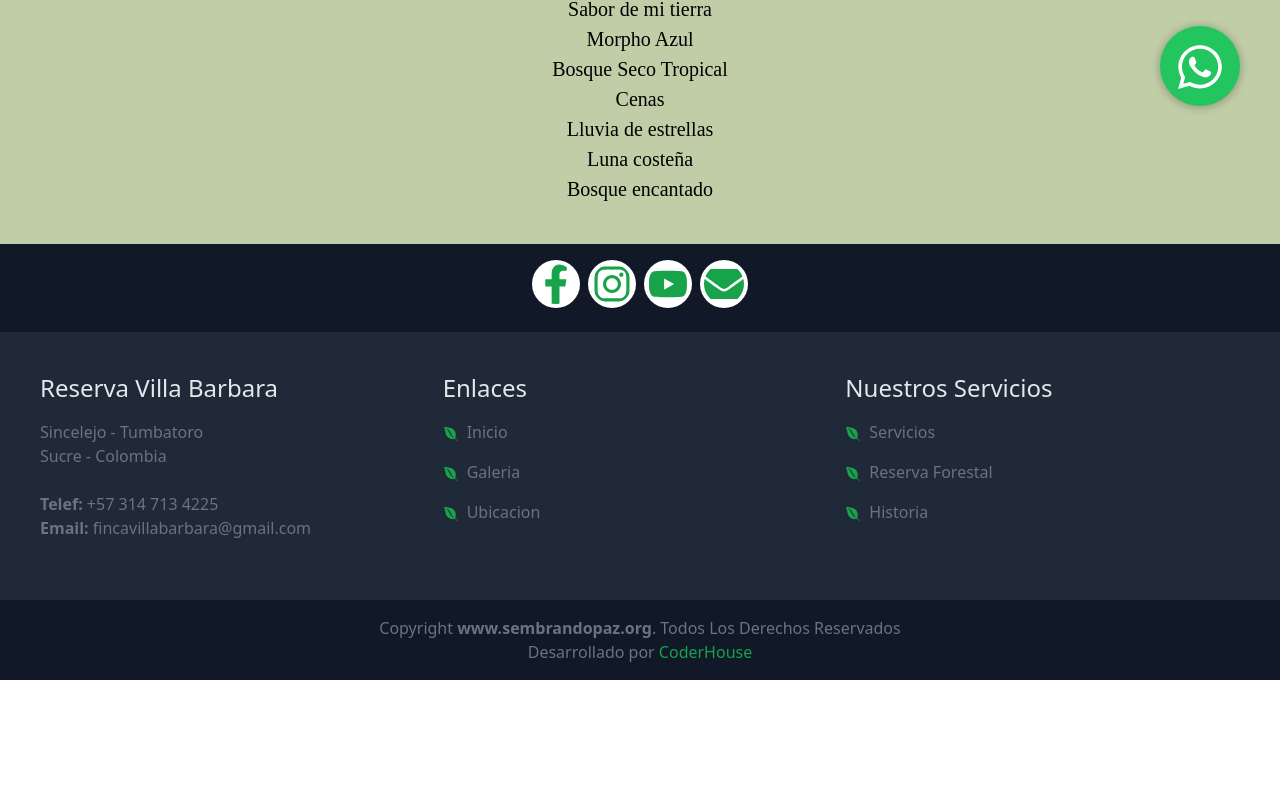
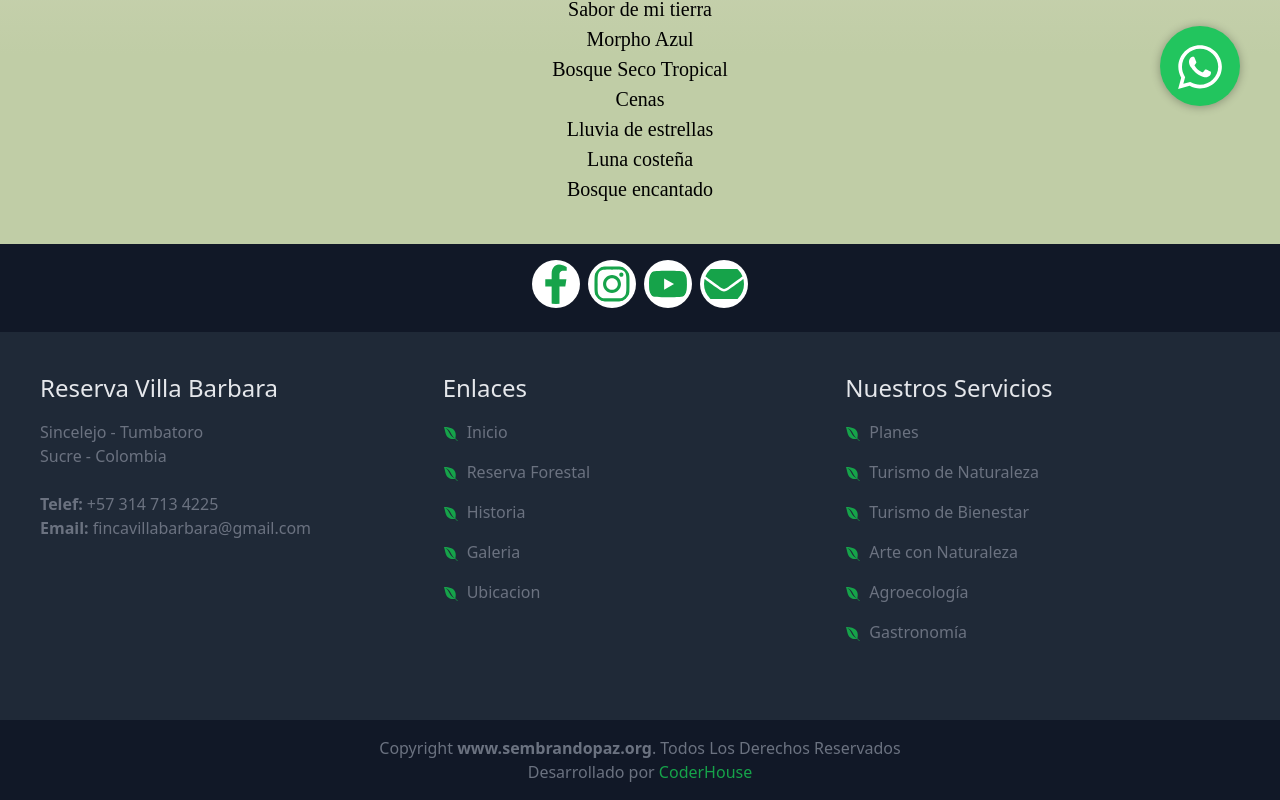
Before and after one commit to agusdellaquila/villa-barbara, a React (Create React App) app: page /gastronomia in a window 1280 px wide. Shown: the part 634-1434 px from the top of the page. Before the commit the page ends 1314 px from the top, so only its background shows below. Built offline with nearby package versions, Linux system fonts and the light colour scheme; a web font is replaced by a local one.

Commit message:
Pié de Página y Navbar actualizado

```diff
--- a/src/components/Footer/Footer.js
+++ b/src/components/Footer/Footer.js
@@ -60,6 +60,14 @@ const Footer = () => {
                                 </li>
                                 <li className='footer-li' onClick={scrollToTop}>
                                     <FaEnvira className="inline mr-2 text-green-600" />
+                                    <NavLink to="/reservoir" className="hover:text-green-700">Reserva Forestal</NavLink>
+                                </li>
+                                <li className='footer-li' onClick={scrollToTop}>
+                                    <FaEnvira className="inline mr-2 text-green-600" />
+                                    <NavLink to="/history" className="hover:text-green-700">Historia</NavLink>
+                                </li>
+                                <li className='footer-li' onClick={scrollToTop}>
+                                    <FaEnvira className="inline mr-2 text-green-600" />
                                     <NavLink to="/galery" className="hover:text-green-700">Galeria</NavLink>
                                 </li>
                                 <li className='footer-li' onClick={scrollToTop}>
@@ -73,15 +81,27 @@ const Footer = () => {
                             <ul className="text-gray-500">
                                 <li className='footer-li' onClick={scrollToTop}>
                                     <FaEnvira className="inline mr-2 text-green-600" />
-                                    <NavLink to="/planes" className="hover:text-green-700">Servicios</NavLink>
+                                    <NavLink to="/planes" className="hover:text-green-700">Planes</NavLink>
                                 </li>
                                 <li className='footer-li' onClick={scrollToTop}>
                                     <FaEnvira className="inline mr-2 text-green-600" />
-                                    <NavLink to="/reservoir" className="hover:text-green-700">Reserva Forestal</NavLink>
+                                    <NavLink to="/turismo-naturaleza" className="hover:text-green-700">Turismo de Naturaleza</NavLink>
                                 </li>
                                 <li className='footer-li' onClick={scrollToTop}>
                                     <FaEnvira className="inline mr-2 text-green-600" />
-                                    <NavLink to="/history" className="hover:text-green-700">Historia</NavLink>
+                                    <NavLink to="/turismo-bienestar" className="hover:text-green-700">Turismo de Bienestar</NavLink>
+                                </li>
+                                <li className='footer-li' onClick={scrollToTop}>
+                                    <FaEnvira className="inline mr-2 text-green-600" />
+                                    <NavLink to="/arte-naturaleza" className="hover:text-green-700">Arte con Naturaleza</NavLink>
+                                </li>
+                                <li className='footer-li' onClick={scrollToTop}>
+                                    <FaEnvira className="inline mr-2 text-green-600" />
+                                    <NavLink to="/agroecologia" className="hover:text-green-700">Agroecología</NavLink>
+                                </li>
+                                <li className='footer-li' onClick={scrollToTop}>
+                                    <FaEnvira className="inline mr-2 text-green-600" />
+                                    <NavLink to="/gastronomia" className="hover:text-green-700">Gastronomía</NavLink>
                                 </li>
                             </ul>
                         </div>
--- a/src/components/NavBar/NavBar.js
+++ b/src/components/NavBar/NavBar.js
@@ -39,7 +39,7 @@ const NavBar = () => {
                     <NavLink to="/history" onClick={() => setNavbarOpen(false)}>Historia</NavLink>
                 </li>
                 <li>
-                    <NavLink to="/contact" onClick={() => setNavbarOpen(false)}>Contacto</NavLink>
+                    <NavLink to="/contact" onClick={() => setNavbarOpen(false)}>Nuestra Ubicación</NavLink>
                 </li>
             </ul>
         )
```
